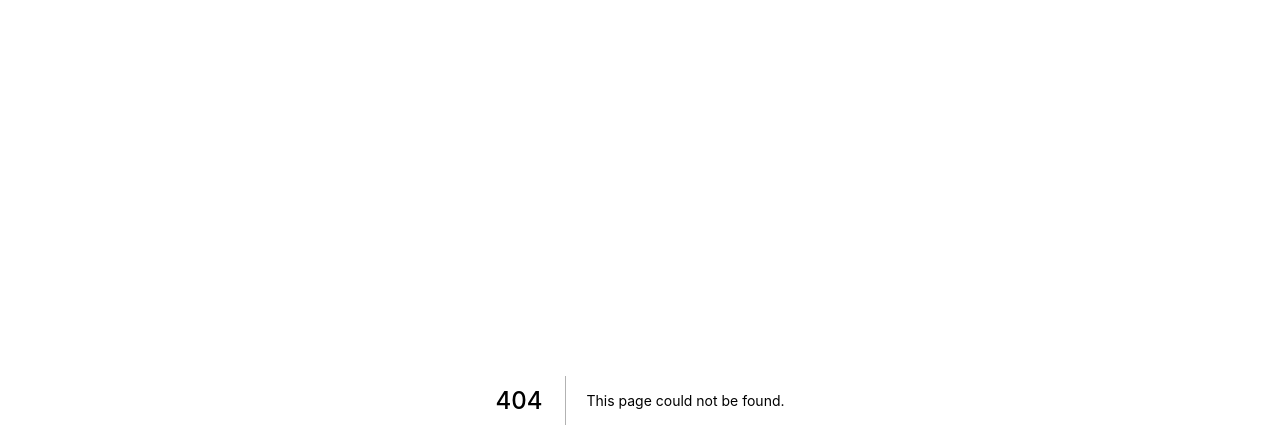
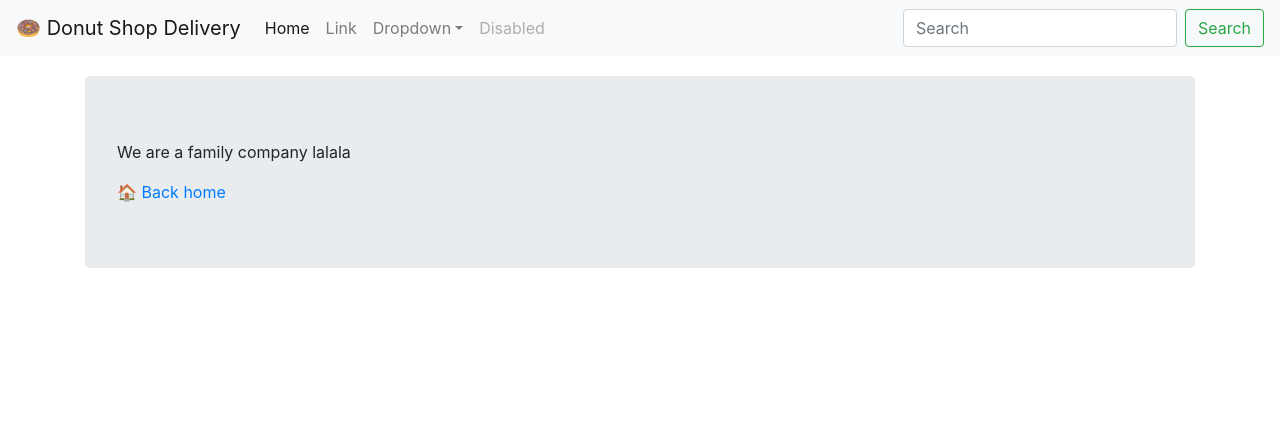
Before and after one commit to bpmct/donut-delivery, a Next.js app: page /about in a window 1280 px wide. Before the commit this address had no page. Shown: the top 448 px of the page. Built offline with nearby package versions, Linux system fonts and the light colour scheme.

Commit message:
BuiltOn 🔥

```diff
--- /dev/null
+++ b/components/DonutApp.js
@@ -0,0 +1,51 @@
+//Modify the head tags
+import Head from "next/head";
+
+//Page elements
+import Header from "./page/Header";
+
+const HeadTags = props => (
+  <Head>
+    <meta charSet="utf-8" />
+    <meta
+      name="viewport"
+      content="width=device-width, initial-scale=1, shrink-to-fit=no"
+    />
+
+    {/* Bootstrap CSS */}
+    <link
+      rel="stylesheet"
+      href="https://stackpath.bootstrapcdn.com/bootstrap/4.4.1/css/bootstrap.min.css"
+      integrity="sha384-Vkoo8x4CGsO3+Hhxv8T/Q5PaXtkKtu6ug5TOeNV6gBiFeWPGFN9MuhOf23Q9Ifjh"
+      crossorigin="anonymous"
+    />
+
+    {/* Custom Styles */}
+    <link rel="stylesheet" href="/css/style.css" />
+
+    <title>
+      {props.title} | {props.page}
+    </title>
+  </Head>
+);
+
+class DonutApp extends React.Component {
+  state = {
+    order: {}
+  };
+
+  render() {
+    const siteName = "🍩 Donut Shop Delivery";
+    return (
+      <React.Fragment>
+        <HeadTags title={siteName} page="Home" />
+        <Header title={siteName} />
+        <div className="container">
+          <div className="jumbotron">{this.props.children}</div>
+        </div>
+      </React.Fragment>
+    );
+  }
+}
+
+export default DonutApp;
--- /dev/null
+++ b/components/page/Header.js
@@ -0,0 +1,81 @@
+function Header(props) {
+  return (
+    <nav className="navbar navbar-expand-lg navbar-light bg-light">
+      <a className="navbar-brand" href="#">
+        {props.title}
+      </a>
+      <button
+        className="navbar-toggler"
+        type="button"
+        data-toggle="collapse"
+        data-target="#navbarSupportedContent"
+        aria-controls="navbarSupportedContent"
+        aria-expanded="false"
+        aria-label="Toggle navigation"
+      >
+        <span className="navbar-toggler-icon"></span>
+      </button>
+
+      <div className="collapse navbar-collapse" id="navbarSupportedContent">
+        <ul className="navbar-nav mr-auto">
+          <li className="nav-item active">
+            <a className="nav-link" href="#">
+              Home <span className="sr-only">(current)</span>
+            </a>
+          </li>
+          <li className="nav-item">
+            <a className="nav-link" href="#">
+              Link
+            </a>
+          </li>
+          <li className="nav-item dropdown">
+            <a
+              className="nav-link dropdown-toggle"
+              href="#"
+              id="navbarDropdown"
+              role="button"
+              data-toggle="dropdown"
+              aria-haspopup="true"
+              aria-expanded="false"
+            >
+              Dropdown
+            </a>
+            <div className="dropdown-menu" aria-labelledby="navbarDropdown">
+              <a className="dropdown-item" href="#">
+                Action
+              </a>
+              <a className="dropdown-item" href="#">
+                Another action
+              </a>
+              <div className="dropdown-divider"></div>
+              <a className="dropdown-item" href="#">
+                Something else here
+              </a>
+            </div>
+          </li>
+          <li className="nav-item">
+            <a className="nav-link disabled" href="#">
+              Disabled
+            </a>
+          </li>
+        </ul>
+        <form className="form-inline my-2 my-lg-0">
+          <input
+            className="form-control mr-sm-2"
+            type="search"
+            placeholder="Search"
+            aria-label="Search"
+          />
+          <button
+            className="btn btn-outline-success my-2 my-sm-0"
+            type="submit"
+          >
+            Search
+          </button>
+        </form>
+      </div>
+    </nav>
+  );
+}
+
+export default Header;
--- /dev/null
+++ b/pages/about.js
@@ -0,0 +1,13 @@
+import Link from "next/link";
+import DonutApp from "../components/DonutApp";
+
+export default function About() {
+  return (
+    <DonutApp>
+      <p>We are a family company lalala</p>
+      <Link href="/">
+        <a title="🏠 Home">🏠 Back home</a>
+      </Link>
+    </DonutApp>
+  );
+}
--- /dev/null
+++ b/public/css/style.css
@@ -0,0 +1,7 @@
+div.jumbotron {
+  margin-top: 20px;
+}
+
+div.menu-item {
+  margin-bottom: 20px;
+}
```
Also changed, not shown: components/BuiltOn.js (added, +10 -0 lines), components/menu/Menu.js (added, +36 -0 lines), components/menu/MenuItem.js (added, +24 -0 lines), package.json (+15 -6 lines), pages/index.js (+20 -6 lines), 1 other file (tests, documents, lock files or other folders).
